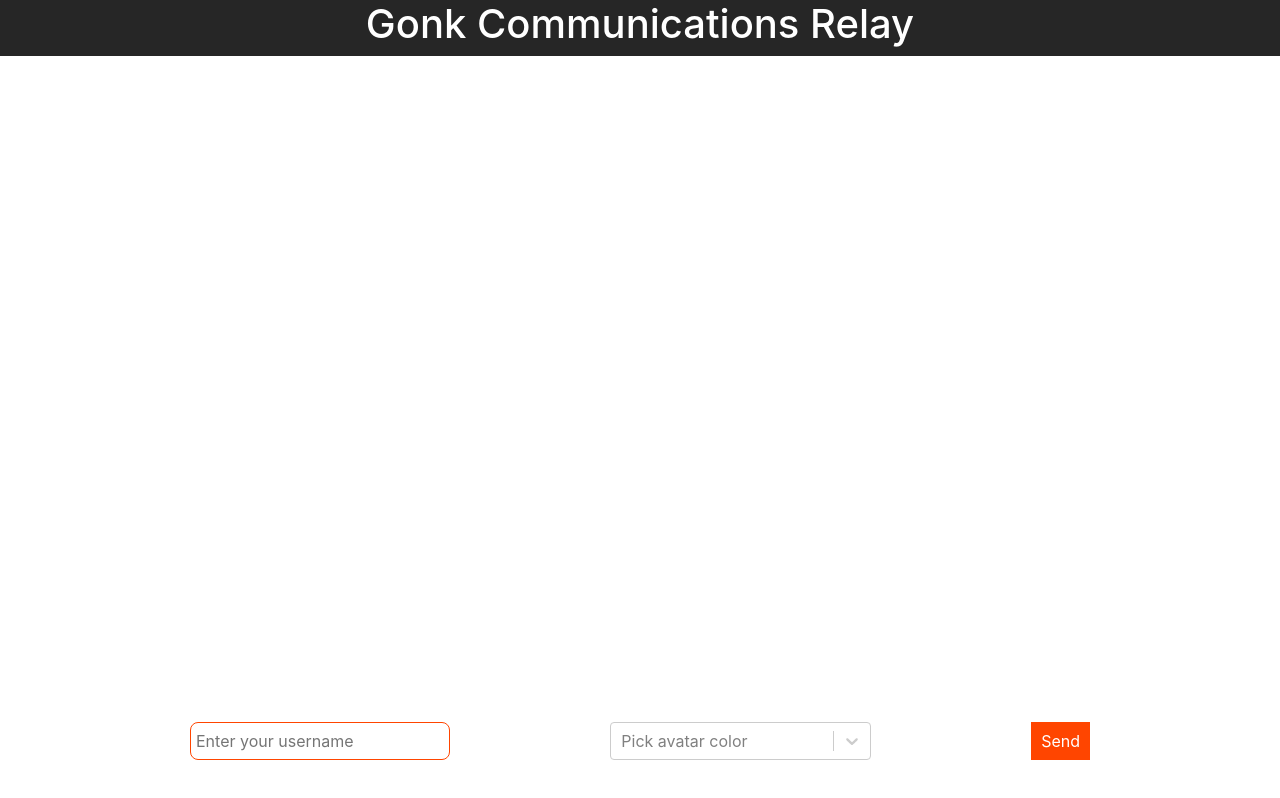
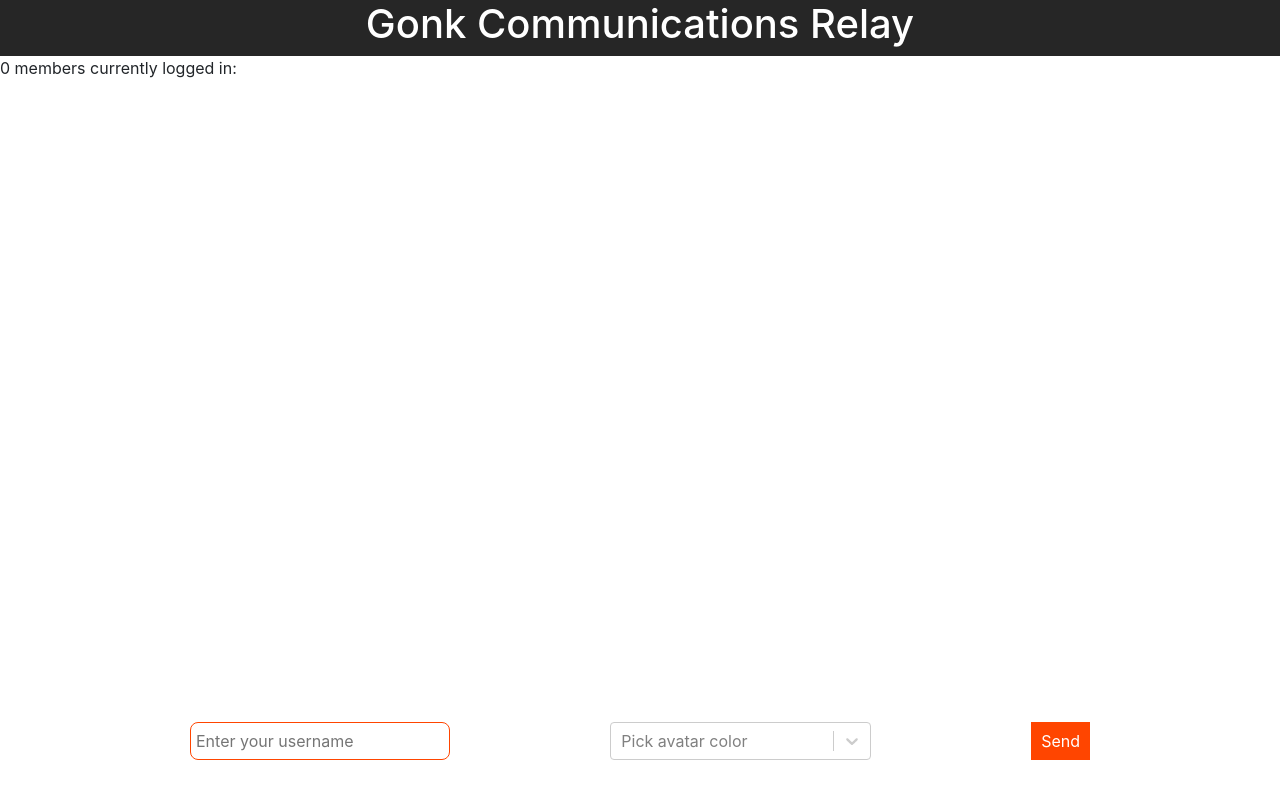
Before and after one commit to Ilithor/Chat-App, a React (Create React App) app: page / in a window 1280 px wide. Built offline with nearby package versions, Linux system fonts and the light colour scheme.

Commit message:
Displays the currently logged in users

```diff
--- a/src/App.js
+++ b/src/App.js
@@ -3,6 +3,7 @@ import "./App.css";
 import { Message } from "./components/Message";
 import { Input } from "./components/Input";
 import { useMessageData } from "./MessageBoardContext";
+import { MemberList } from "./components/MemberList";
 
 /** Renders the application
  *
@@ -15,6 +16,7 @@ export const App = () => {
       <div className="App-header">
         <h1>Gonk Communications Relay</h1>
       </div>
+      <MemberList />
       <Message currentMember={member} />
       <Input />
     </div>
--- /dev/null
+++ b/src/components/MemberList.js
@@ -0,0 +1,26 @@
+import React, { useState, useEffect } from "react";
+import _ from "lodash";
+import { useMessageData } from "../MessageBoardContext";
+
+export const MemberList = () => {
+  const { memberList } = useMessageData();
+  const [memberDisplay, setMemberDisplay] = useState("");
+  useEffect(() => {
+    let temp = "";
+    _.map(memberList, member => {
+      if (temp === "") {
+        temp = member;
+      } else {
+        temp += `, ${member}`;
+      }
+    });
+    setMemberDisplay(temp);
+    // eslint-disable-next-line react-hooks/exhaustive-deps
+  }, [memberList]);
+  return (
+    <div>
+      {memberList.length} {memberList.length === 1 ? "member" : "members"}{" "}
+      currently logged in: {memberDisplay}
+    </div>
+  );
+};
```
